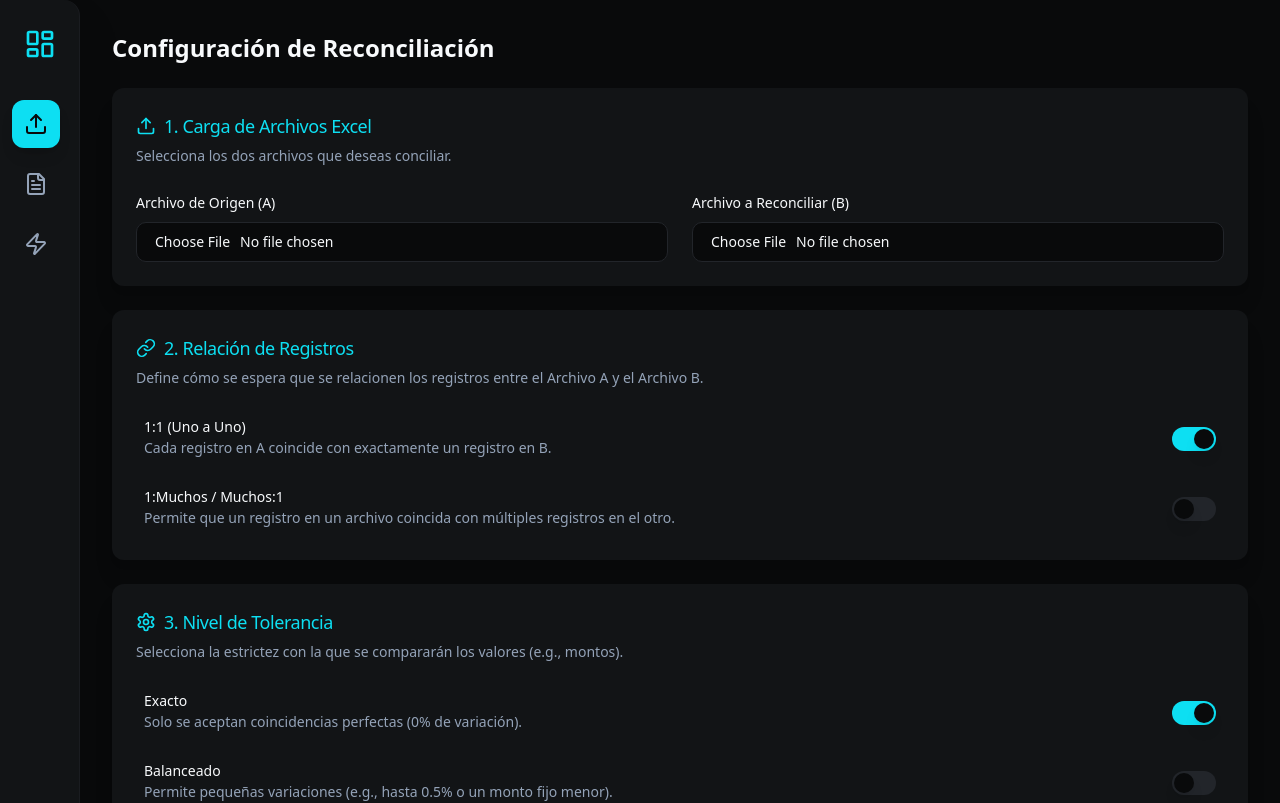
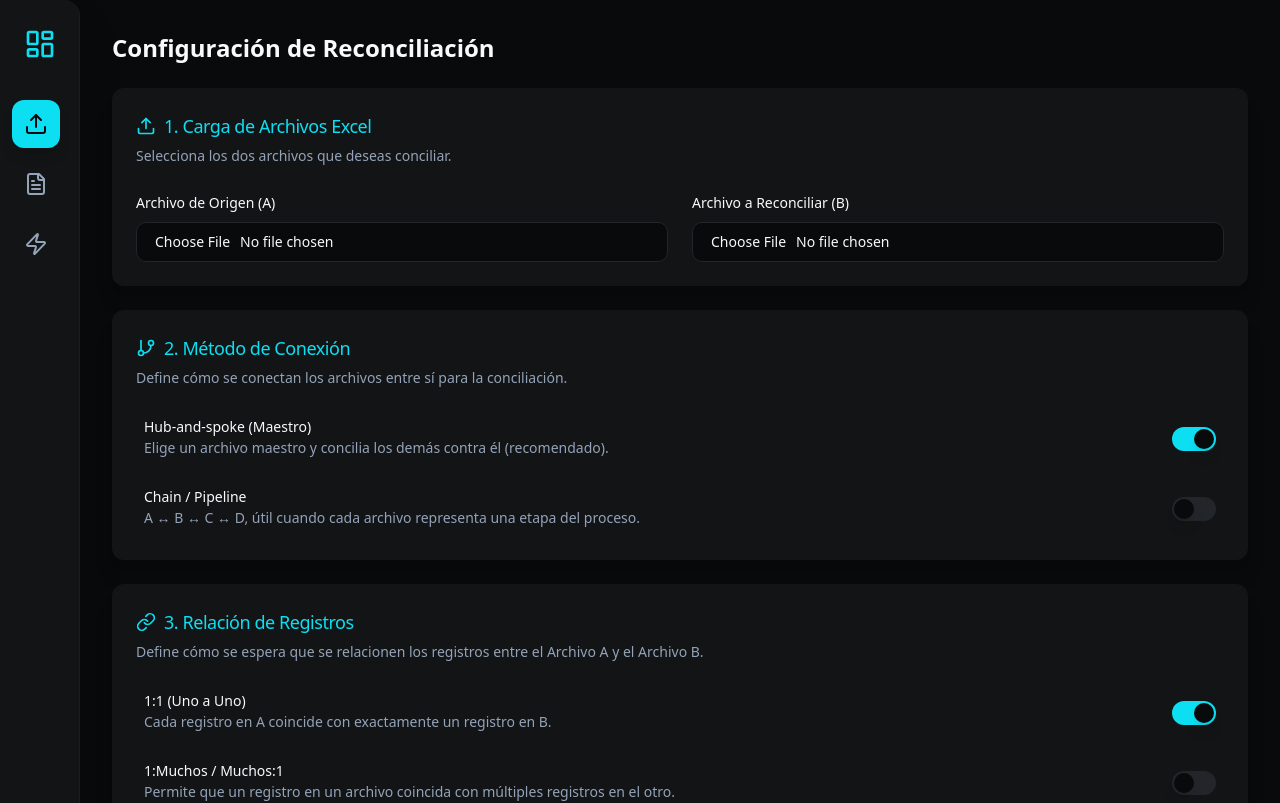
Before and after one commit to JuanLinarez/radiant-puffin-blink, a React (Vite) app: page / in a window 1280 px wide. Shown: the top 803 px of the page. Built offline with nearby package versions, Linux system fonts and the light colour scheme.

Commit message:
[dyad] Añadiendo la sección de Método de Conexión con switches mutuamente excluyentes - wrote 1 file(s)

```diff
--- a/src/components/ReconciliationSetup.tsx
+++ b/src/components/ReconciliationSetup.tsx
@@ -4,12 +4,14 @@ import { Input } from "@/components/ui/input";
 import { Label } from "@/components/ui/label";
 import { Switch } from "@/components/ui/switch";
 import { Button } from "@/components/ui/button";
-import { Upload, Settings, Link } from "lucide-react";
+import { Upload, Settings, Link, GitBranch } from "lucide-react";
 import { showSuccess } from "@/utils/toast";
 
 interface ReconciliationConfig {
   file1: File | null;
   file2: File | null;
+  connectionHubSpoke: boolean;
+  connectionChain: boolean;
   relationOneToOne: boolean;
   relationOneToMany: boolean;
   toleranceExact: boolean;
@@ -21,6 +23,8 @@ const ReconciliationSetup: React.FC = () => {
   const [config, setConfig] = useState<ReconciliationConfig>({
     file1: null,
     file2: null,
+    connectionHubSpoke: true, // Default to Hub-and-spoke
+    connectionChain: false,
     relationOneToOne: true,
     relationOneToMany: false,
     toleranceExact: true,
@@ -31,6 +35,16 @@ const ReconciliationSetup: React.FC = () => {
   const handleFileChange = (e: React.ChangeEvent<HTMLInputElement>, fileKey: keyof Pick<ReconciliationConfig, 'file1' | 'file2'>) => {
     const file = e.target.files ? e.target.files[0] : null;
     setConfig(prev => ({ ...prev, [fileKey]: file }));
+  };
+
+  const handleConnectionSwitchChange = (key: keyof Pick<ReconciliationConfig, 'connectionHubSpoke' | 'connectionChain'>, checked: boolean) => {
+    if (checked) {
+      setConfig(prev => ({
+        ...prev,
+        connectionHubSpoke: key === 'connectionHubSpoke',
+        connectionChain: key === 'connectionChain',
+      }));
+    }
   };
 
   const handleRelationSwitchChange = (key: keyof Pick<ReconciliationConfig, 'relationOneToOne' | 'relationOneToMany'>, checked: boolean) => {
@@ -105,11 +119,47 @@ const ReconciliationSetup: React.FC = () => {
         </CardContent>
       </Card>
 
-      {/* Section 2: Record Relationship */}
+      {/* NEW Section 2: Connection Method */}
       <Card className="shadow-xl rounded-xl border-none">
         <CardHeader>
           <CardTitle className="flex items-center gap-2 text-lg font-medium text-primary">
-            <Link className="w-5 h-5" /> 2. Relación de Registros
+            <GitBranch className="w-5 h-5" /> 2. Método de Conexión
+          </CardTitle>
+          <CardDescription>
+            Define cómo se conectan los archivos entre sí para la conciliación.
+          </CardDescription>
+        </CardHeader>
+        <CardContent className="space-y-4">
+          <div className="flex items-center justify-between p-2 rounded-md hover:bg-accent transition-colors">
+            <Label htmlFor="connection-hub" className="flex flex-col space-y-1 cursor-pointer">
+              <span className="font-medium">Hub-and-spoke (Maestro)</span>
+              <p className="text-sm text-muted-foreground">Elige un archivo maestro y concilia los demás contra él (recomendado).</p>
+            </Label>
+            <Switch
+              id="connection-hub"
+              checked={config.connectionHubSpoke}
+              onCheckedChange={(checked) => handleConnectionSwitchChange('connectionHubSpoke', checked)}
+            />
+          </div>
+          <div className="flex items-center justify-between p-2 rounded-md hover:bg-accent transition-colors">
+            <Label htmlFor="connection-chain" className="flex flex-col space-y-1 cursor-pointer">
+              <span className="font-medium">Chain / Pipeline</span>
+              <p className="text-sm text-muted-foreground">A ↔ B ↔ C ↔ D, útil cuando cada archivo representa una etapa del proceso.</p>
+            </Label>
+            <Switch
+              id="connection-chain"
+              checked={config.connectionChain}
+              onCheckedChange={(checked) => handleConnectionSwitchChange('connectionChain', checked)}
+            />
+          </div>
+        </CardContent>
+      </Card>
+
+      {/* Section 3: Record Relationship (Updated Index) */}
+      <Card className="shadow-xl rounded-xl border-none">
+        <CardHeader>
+          <CardTitle className="flex items-center gap-2 text-lg font-medium text-primary">
+            <Link className="w-5 h-5" /> 3. Relación de Registros
           </CardTitle>
           <CardDescription>
             Define cómo se espera que se relacionen los registros entre el Archivo A y el Archivo B.
@@ -141,11 +191,11 @@ const ReconciliationSetup: React.FC = () => {
         </CardContent>
       </Card>
 
-      {/* Section 3: Comparison Tolerance */}
+      {/* Section 4: Comparison Tolerance (Updated Index) */}
       <Card className="shadow-xl rounded-xl border-none">
         <CardHeader>
           <CardTitle className="flex items-center gap-2 text-lg font-medium text-primary">
-            <Settings className="w-5 h-5" /> 3. Nivel de Tolerancia
+            <Settings className="w-5 h-5" /> 4. Nivel de Tolerancia
           </CardTitle>
           <CardDescription>
             Selecciona la estrictez con la que se compararán los valores (e.g., montos).
```
